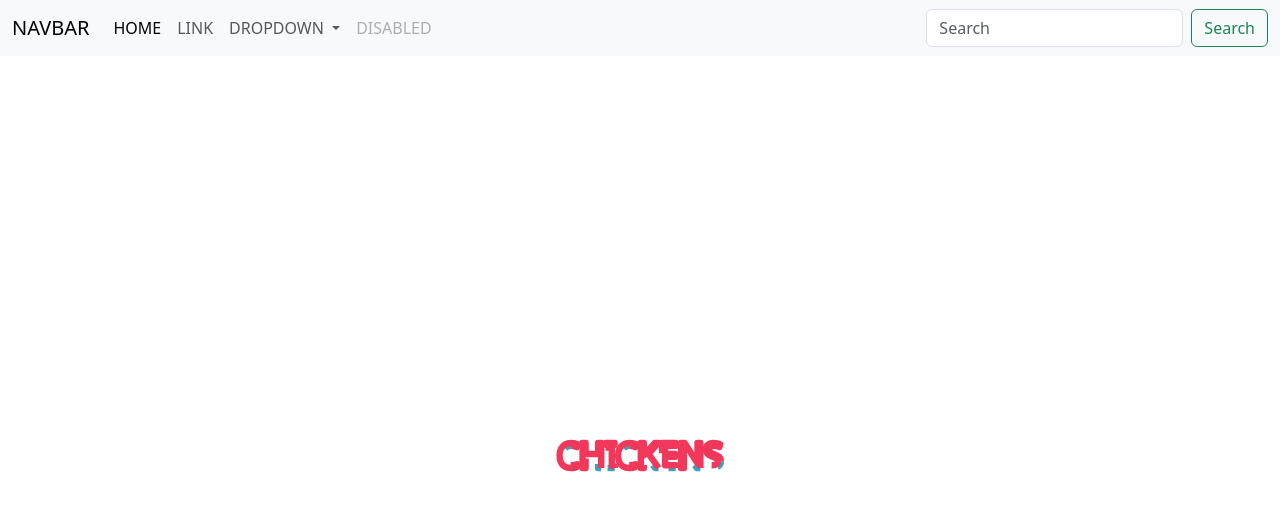
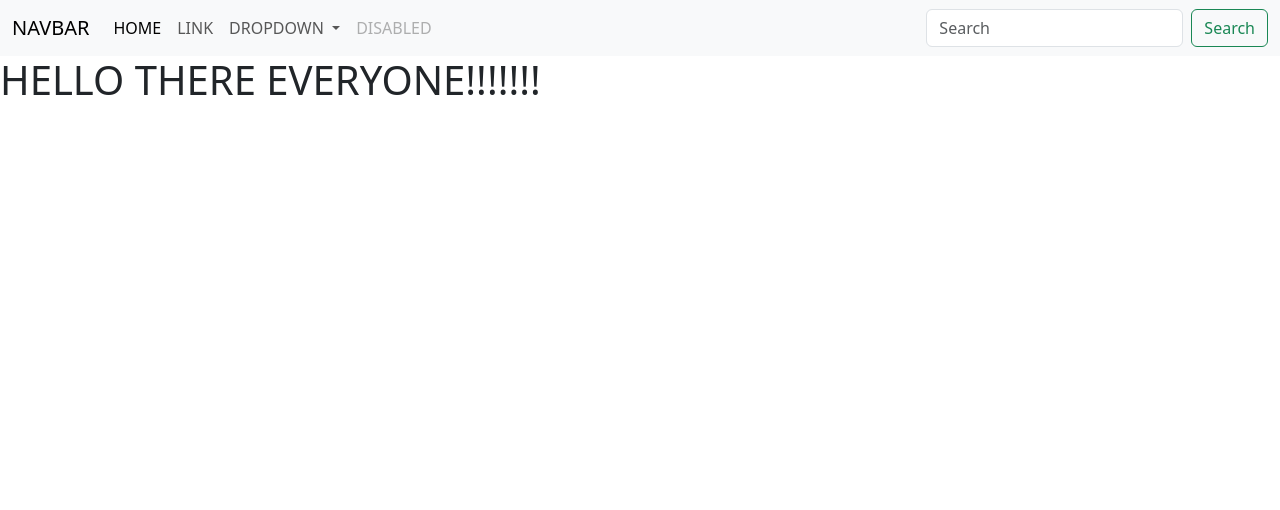
Before and after one commit to oliversli/chickens, a plain HTML site: page index.html in a window 1280 px wide. Drawn offline with nearby package versions, Linux system fonts and the light colour scheme.

Commit message:
Update index.html

```diff
--- a/index.html
+++ b/index.html
@@ -50,18 +50,7 @@
     </div>
   </nav>
 
-  <svg viewBox="0 0 600 300">
-    <!-- Symbol-->
-    <symbol id="s-text">
-      <text text-anchor="middle" x="50%" y="50%" dy=".35em">Chickens</text>
-    </symbol>
-    <!-- Duplicate symbols-->
-    <use class="text" xlink:href="#s-text"></use>
-    <use class="text" xlink:href="#s-text"></use>
-    <use class="text" xlink:href="#s-text"></use>
-    <use class="text" xlink:href="#s-text"></use>
-    <use class="text" xlink:href="#s-text"></use>
-  </svg>
+  <h1>Hello there Everyone!!!!!!!</h1>
   <script src="https://cdn.jsdelivr.net/npm/bootstrap@5.3.8/dist/js/bootstrap.bundle.min.js" integrity="sha384-FKyoEForCGlyvwx9Hj09JcYn3nv7wiPVlz7YYwJrWVcXK/BmnVDxM+D2scQbITxI" crossorigin="anonymous"></script>
 </body>
 
```
